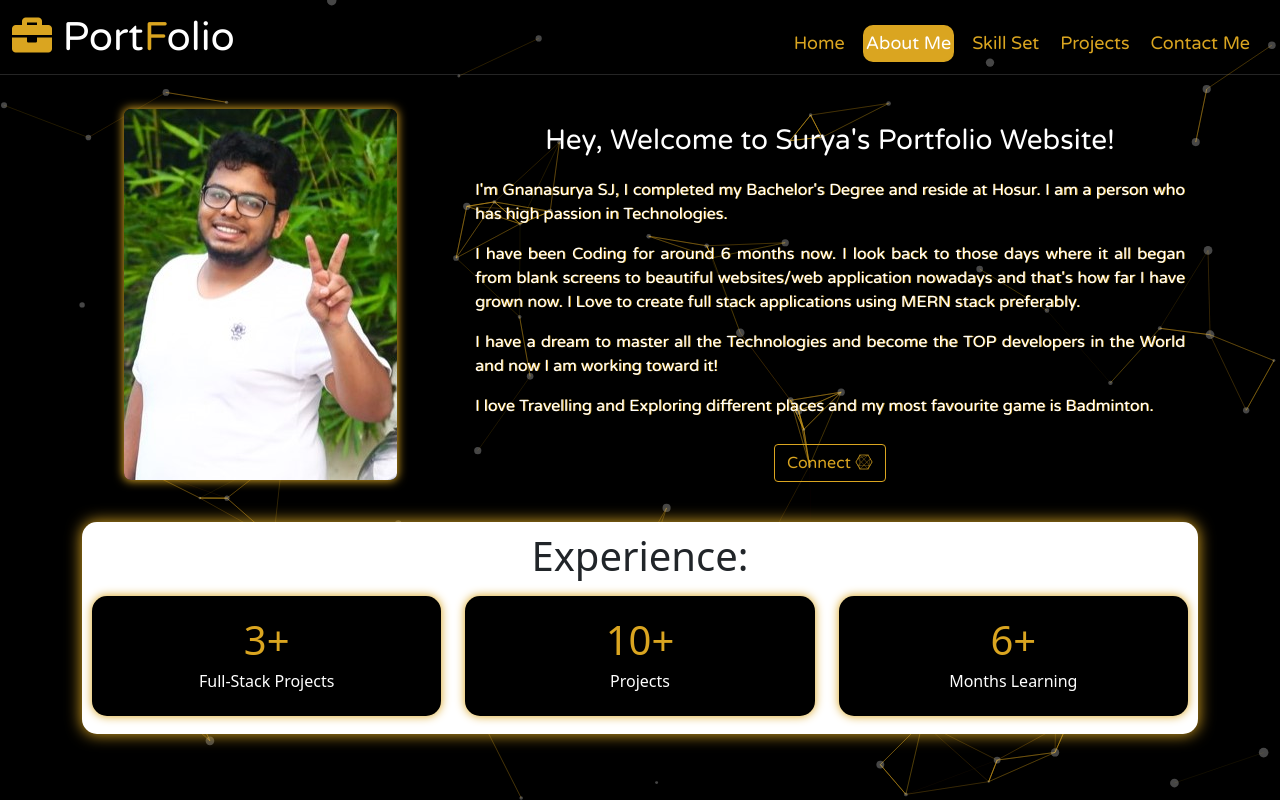
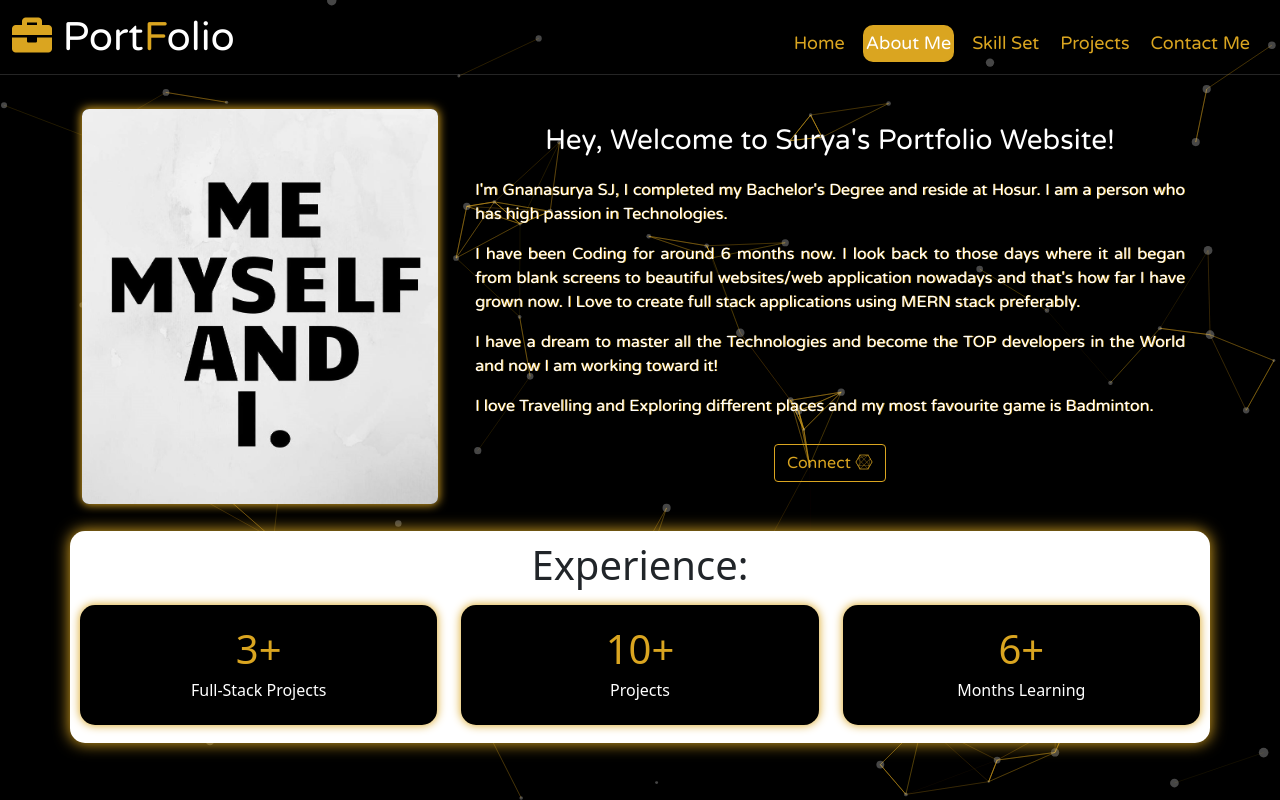
Before and after one commit to surya9901/Final_portfolio_react, a React (Create React App) app: page /about in a window 1280 px wide. Built offline with nearby package versions, Linux system fonts and the light colour scheme.

Commit message:
final commit

```diff
--- a/src/Components/About/About.js
+++ b/src/Components/About/About.js
@@ -57,9 +57,9 @@
                         <Link className="btn" to="/contact">
                             Connect <i className="fab fa-connectdevelop" aria-hidden="true"></i>
                         </Link>
+
                     </div>
-                </div>
-                <div className="preview_box text-center mb-5" data-aos="zoom-in">
+                    <div className="preview_box text-center mt-4 mb-5" data-aos="zoom-in">
                         <h1>Experience:</h1>
                         <div className="row">
                             {
@@ -77,6 +77,8 @@
                         </div>
                     </div>
                 </div>
+
+            </div>
         </>
     )
 }
```
Also changed, not shown: src/Components/About/Image.jpg. Lines whose indentation alone changed are shown as unchanged.
